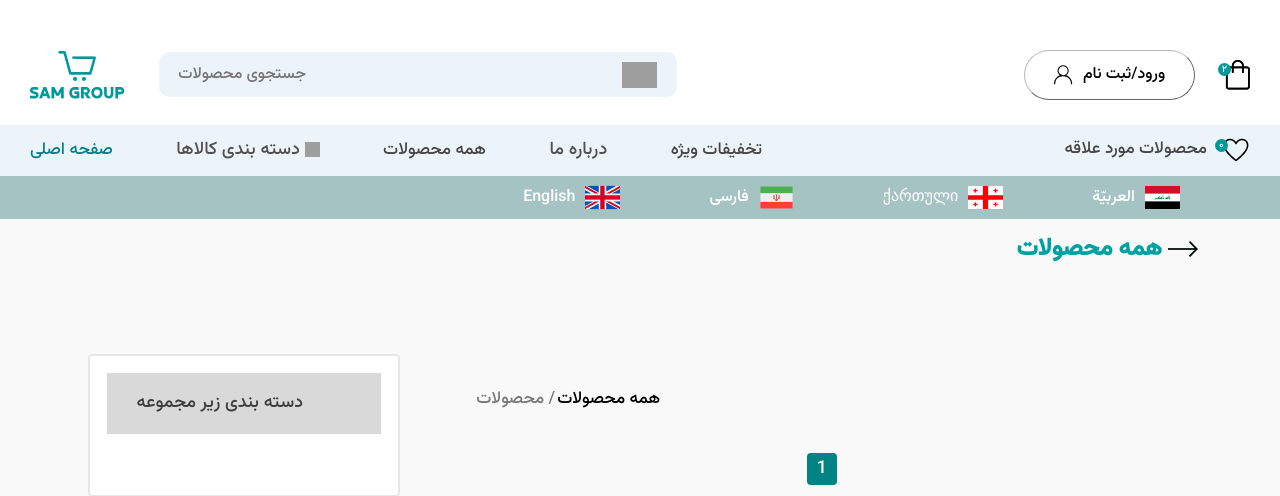
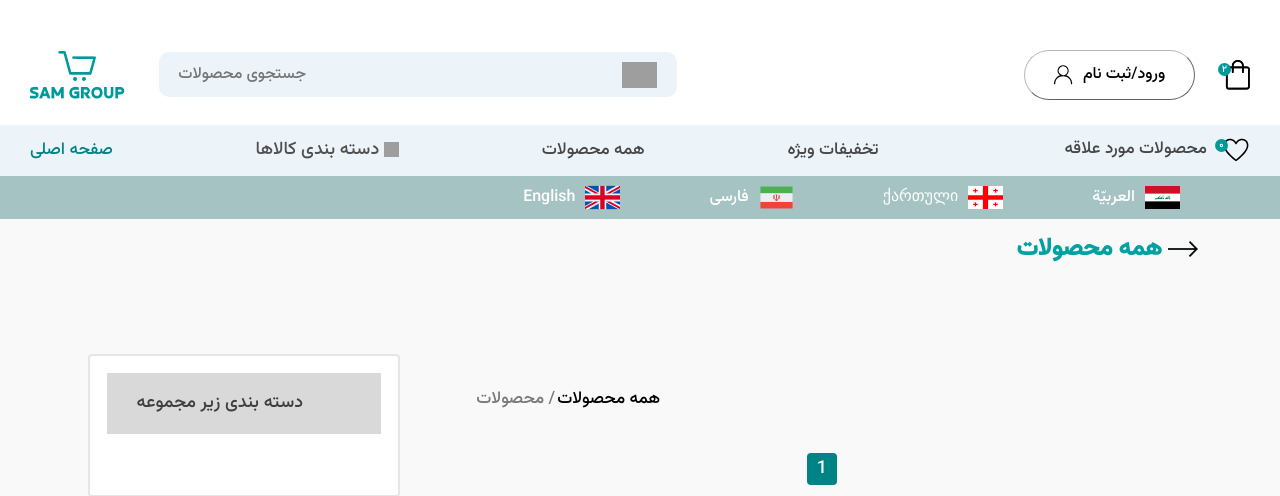
Before and after one commit to arooshahz/ECommerce, a Django app: page /all_products/1 in a window 1280 px wide. Shown: the top 496 px of the page. Run offline with Django 5.2, Linux system fonts and the light colour scheme; data that the repository does not hold is empty; grey boxes are pictures that could not be loaded.

Commit message:
about us removed

```diff
--- a/home/templates/home/favourites.html
+++ b/home/templates/home/favourites.html
@@ -16,9 +16,6 @@
                 <ul>
                    {% for category in categories %}
                     <li><a href="{{ category.get_absolute_url }}">{{ category.name }}</a></li>
-                    {% for subcategory in category.scategory.all %}
-                    <li><a href="{{ subcategroy.get_absolute_url }}">{{ subcategory.name }}</a></li>
-                    {% endfor %}
                     {% endfor %}
                 </ul>
             </div>
--- a/home/templates/home/product_filter.html
+++ b/home/templates/home/product_filter.html
@@ -16,9 +16,6 @@
                 <ul>
                      {% for category in categories %}
                     <li><a href="{{ category.get_absolute_url }}">{{ category.name }}</a></li>
-                    {% for subcategory in category.scategory.all %}
-                    <li><a href="{{ subcategroy.get_absolute_url }}">{{ subcategory.name }}</a></li>
-                    {% endfor %}
                     {% endfor %}
                 </ul>
             </div>
--- a/home/templates/home/products.html
+++ b/home/templates/home/products.html
@@ -16,9 +16,6 @@
                 <ul>
                     {% for category in categories %}
                     <li><a href="{{ category.get_absolute_url }}">{{ category.name }}</a></li>
-                    {% for subcategory in category.scategory.all %}
-                    <li><a href="{{ subcategroy.get_absolute_url }}">{{ subcategory.name }}</a></li>
-                    {% endfor %}
                     {% endfor %}
                 </ul>
             </div>
--- a/home/templates/home/special_offers.html
+++ b/home/templates/home/special_offers.html
@@ -14,11 +14,8 @@
             <div class="card">
                 <h2>{% trans "دسته بندی زیر مجموعه" %}</h2>
                 <ul>
-                   {% for category in categories %}
+                    {% for category in categories %}
                     <li><a href="{{ category.get_absolute_url }}">{{ category.name }}</a></li>
-                    {% for subcategory in category.scategory.all %}
-                    <li><a href="{{ subcategroy.get_absolute_url }}">{{ subcategory.name }}</a></li>
-                    {% endfor %}
                     {% endfor %}
                 </ul>
             </div>
--- a/static/css/styles.css
+++ b/static/css/styles.css
@@ -1904,7 +1904,7 @@ li {
   }
 
   .menu div#hamber {
-    width: 80%;
+    width: 85%;
     align-items: center;
   }
   .search div#logo label {
@@ -2088,7 +2088,7 @@ li {
   }
 
   .menu div#hamber {
-    width: 60%;
+    width: 80%;
     align-items: center;
   }
   .search div#logo label {
--- a/templates/inc/navbar.html
+++ b/templates/inc/navbar.html
@@ -100,7 +100,6 @@
                             </div>
                         </li>
                         <li><a href="{% url 'home:products' page_number=1 %}">{% trans "همه محصولات" %}</a></li>
-                        <li>{% trans "درباره ما" %}</li>
                         <li><a href="{% url 'home:discount_products' page_number=1 %}">{% trans "تخفیفات ویژه" %}</a>
                         </li>
                     </ul>
@@ -164,10 +163,11 @@
                                 placeholder="{% trans 'جستجوی محصولات' %}"
                         />
                     </label>
-                    <button type="submit" style="{{ searchClass }}"><img src="https://img.icons8.com/ios-filled/24/search--v1.png" alt="">
+                    <button type="submit" style="{{ searchClass }}"><img
+                            src="https://img.icons8.com/ios-filled/24/search--v1.png" alt="">
                     </button>
                 </form>
-                <img src="{% static 'images/Group.png' %}" alt="logo"/>
+                <a href="{% url 'home:home' %}"> <img src="{% static 'images/Group.png' %}" alt="logo"/></a>
             </div>
             <div id="login">
                 <div>
@@ -231,7 +231,6 @@
                             </div>
                         </li>
                         <li><a href="{% url 'home:products' page_number=1 %}">{% trans "همه محصولات" %}</a></li>
-                        <li>{% trans "درباره ما" %}</li>
                         <li><a href="{% url 'home:discount_products' page_number=1 %}">{% trans "تخفیفات ویژه" %}</a>
                         </li>
                     </ul>
```
